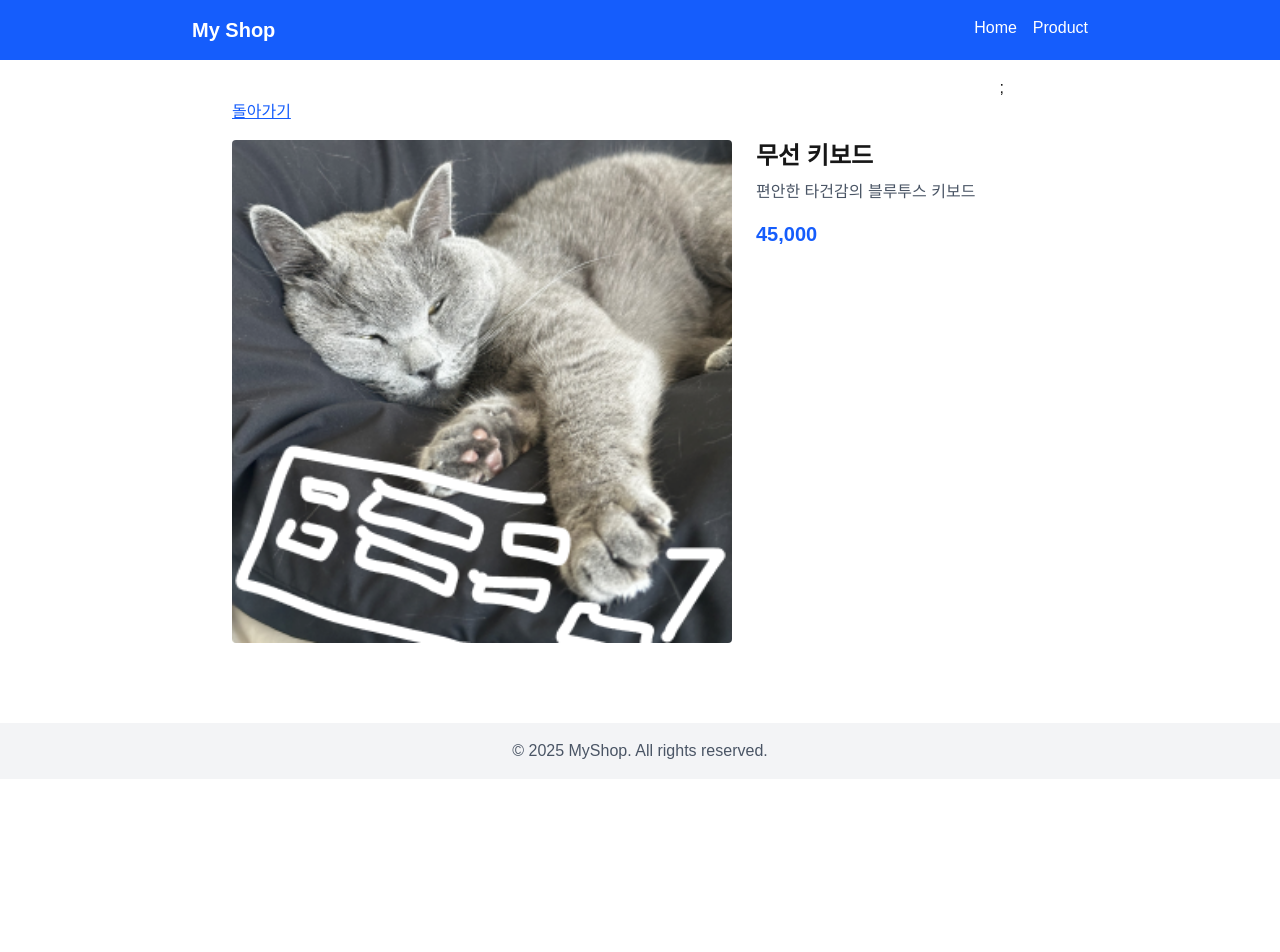
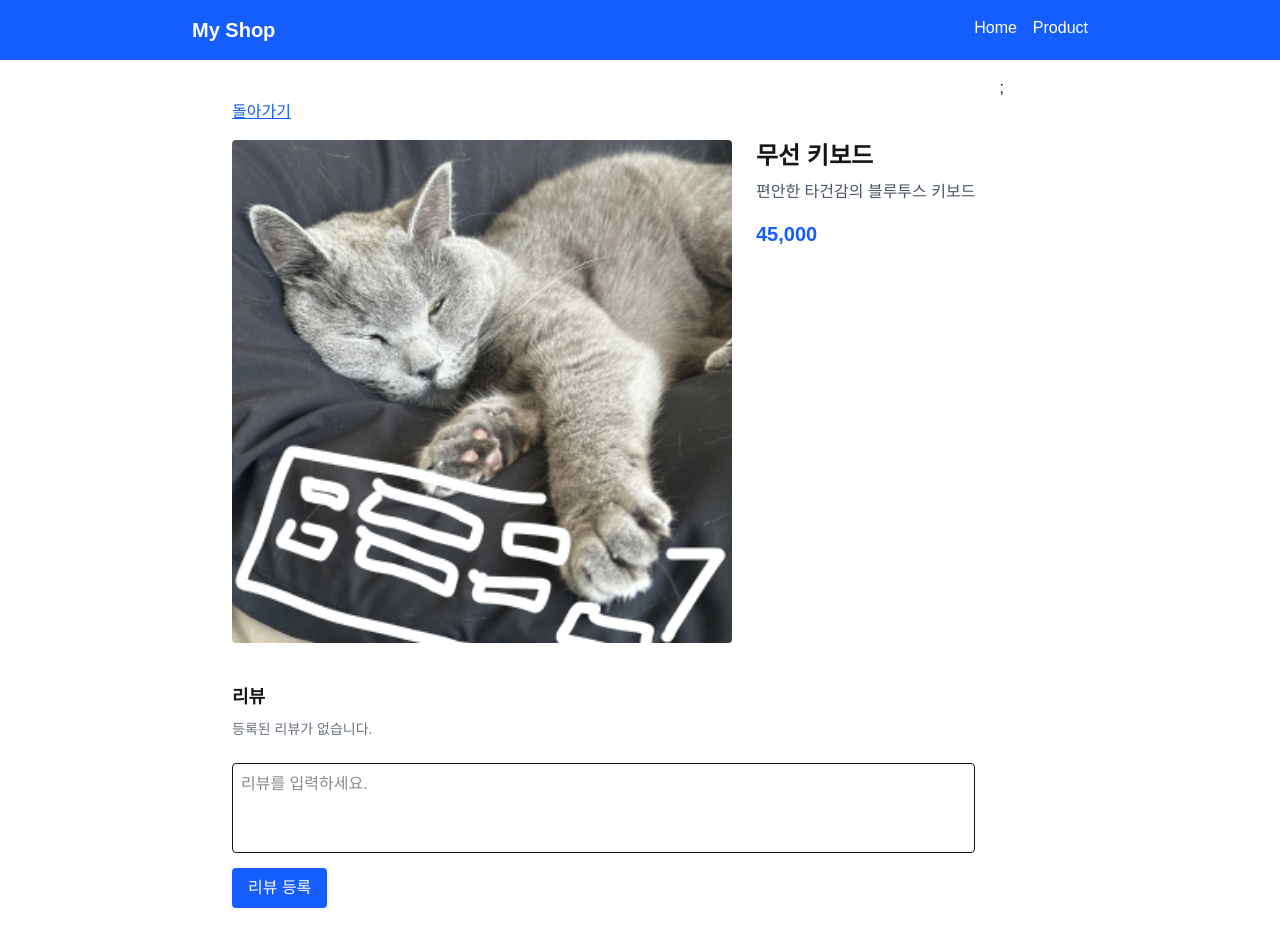
Before and after one commit to Eilleen-yang/next-product-review, a Next.js app: page /products/p1 in a window 1280 px wide. Shown: the top 952 px of the page. Before the commit the page ends 800 px from the top, so only its background shows below. Built offline with nearby package versions, Linux system fonts and the light colour scheme.

Commit message:
feat: mock 리뷰 api 구현

```diff
--- a/src/pages/_components/ProductCard.jsx
+++ b/src/pages/_components/ProductCard.jsx
@@ -1,6 +1,11 @@
+import Link from "next/link";
+
 export default function ProductCard({ product }) {
   return (
-    <div className="p-4 border rounded shadow hover:shadow-lg transition">
+    <Link
+      href={`/products/${product.id}`}
+      className="p-4 border rounded shadow hover:shadow-lg transition"
+    >
       <img
         src={product.image}
         alt={product.name}
@@ -11,6 +16,6 @@ export default function ProductCard({ product }) {
       <p className="mt-2 font-bold text-blue-600">
         {product.price.toLocaleString()}원
       </p>
-    </div>
+    </Link>
   );
 }
--- /dev/null
+++ b/src/pages/_components/ReviewForm.jsx
@@ -0,0 +1,30 @@
+import { useState } from "react";
+
+export default function ReviewForm() {
+  const [review, setReview] = useState("");
+
+  const handleSubmit = (e) => {
+    e.preventDefault();
+    if (!review.trim()) return;
+    onAdd(review);
+    setReview("");
+  };
+
+  return (
+    <form className="mt-6" onSubmit={handleSubmit}>
+      <textarea
+        value={review}
+        onChange={(e) => setReview(e.target.value)}
+        placeholder="리뷰를 입력하세요."
+        className="w-full p-2 border rounded resize-none"
+        rows={3}
+      />
+      <button
+        type="submit"
+        className="mt-2 bg-blue-600 text-white px-4 py-2 rounded"
+      >
+        리뷰 등록
+      </button>
+    </form>
+  );
+}
--- /dev/null
+++ b/src/pages/api/reviews/[id].js
@@ -0,0 +1,20 @@
+import { getReviewsByProductId } from "../../data/reviews";
+
+export default function handler(req, res) {
+  const { id } = req.query;
+
+  if (req.method === "GET") {
+    const reviewList = getReviewsByProductId(id);
+    res.status(200).json(reviewList);
+  } else if (req.method === "POST") {
+    const { text } = req.body;
+    if (!text) {
+      return res.status(400).json({ error: "리뷰 내용이 없습니다." });
+    }
+    const newReview = addReview(id, text);
+    res.status(201).json(newReview);
+  } else {
+    res.setHeader("Allow", ["GET", "POST"]);
+    res.status(405).end(`Method ${req.method} Not Allowed`);
+  }
+}
--- /dev/null
+++ b/src/pages/data/reviews.js
@@ -0,0 +1,21 @@
+const reviews = {
+  p1: [
+    { id: "r1", text: "좋은 키보드네요!" },
+    { id: "r2", text: "배송도 빠르고 만족합니다." },
+  ],
+  p2: [{ id: "r3", text: "헤드폰 사운드가 좋아요." }],
+  p3: [],
+};
+
+export function getReviewsByProductId(productId) {
+  return reviews[productId] || [];
+}
+
+export function addReview(productId, text) {
+  const newReview = { id: Date.now().toString(), text };
+  if (!reviews[productId]) {
+    reviews[productId] = [];
+  }
+  reviews[productId].push(newReview);
+  return newReview;
+}
--- a/src/pages/products/[id].js
+++ b/src/pages/products/[id].js
@@ -1,13 +1,19 @@
 import { useRouter } from "next/router";
 import products from "../data/products";
 import Image from "next/image";
-import { useEffect } from "react";
+import { useEffect, useState } from "react";
+import ReviewForm from "../_components/ReviewForm";
 
 export default function ProductDetailPage() {
   const router = useRouter();
   const { id } = router.query;
 
   const product = products.find((p) => p.id === id);
+
+  const [reviews, setReviews] = useState([]);
+  const handleAddReview = (text) => {
+    setReviews((prev) => [...prev, { id: Date.now(), text }]);
+  };
 
   // id값이 undefind일 수 있어서 useEffect를 사용해 조건을 준다.
   useEffect(() => {
@@ -50,6 +56,21 @@ export default function ProductDetailPage() {
           </p>
         </div>
       </div>
+
+      <div className="mt-10">
+        <h2 className="text-lg font-semibold mb-2">리뷰</h2>
+        {reviews.length === 0 && (
+          <p className="text-sm text-gray-500">등록된 리뷰가 없습니다.</p>
+        )}
+        <ul className="space-y-2 mb-4">
+          {reviews.map((r) => (
+            <li key={r.id} className="bg-gray-100 p-2 rounded text-sm">
+              {r.text}
+            </li>
+          ))}
+        </ul>
+        <ReviewForm onAdd={handleAddReview} />
+      </div>
     </div>
   );
 }
```
